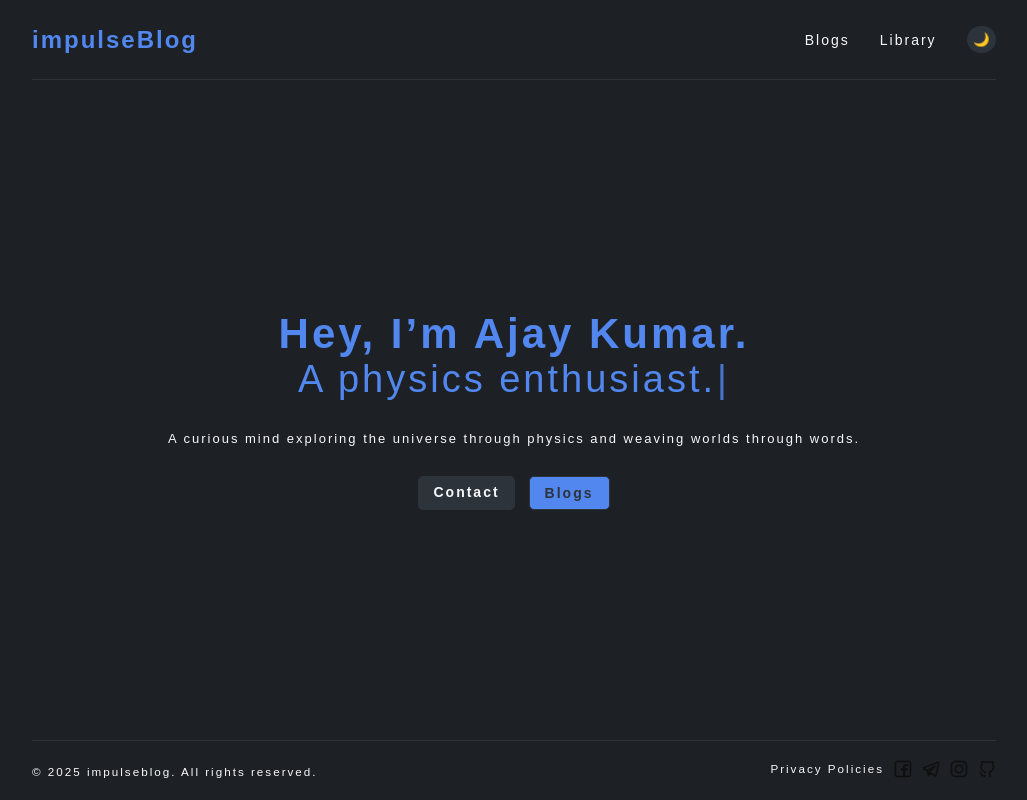
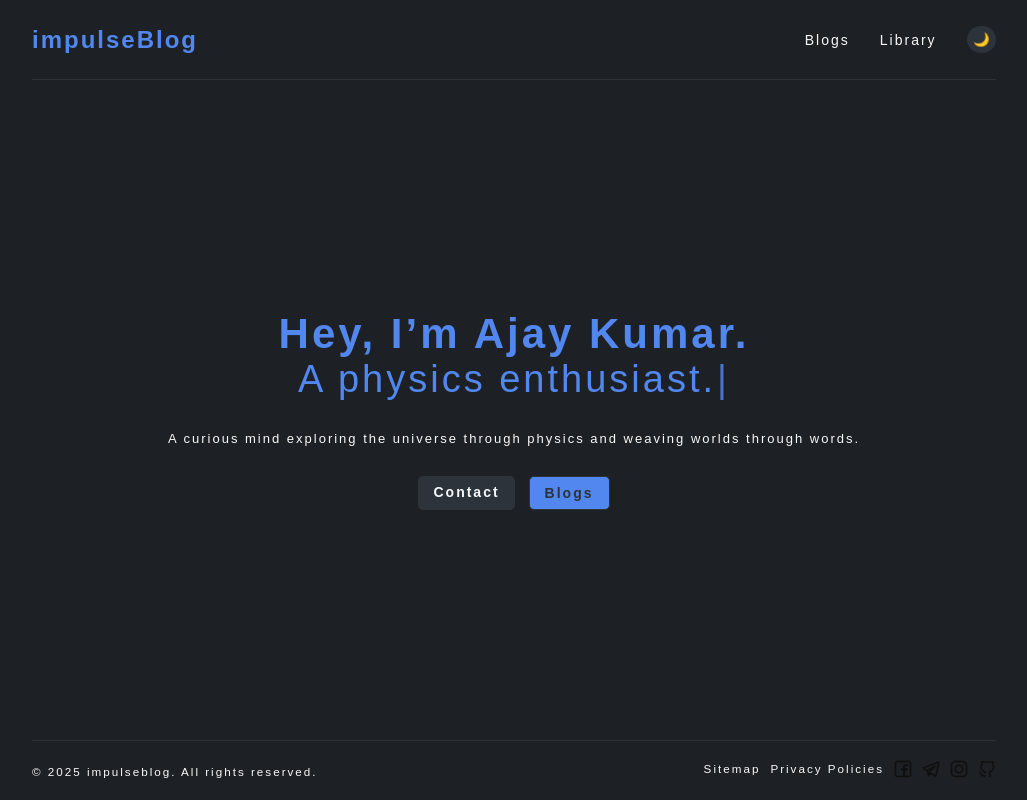
Before and after one commit to Ajay871c/ajaykumar, a Next.js app: page / in a window 1280 px wide. Shown: the whole page, without its empty margins (126-1153 px from the left). Built offline with nearby package versions, Linux system fonts and the light colour scheme.

Commit message:
seo optimised 4

```diff
--- a/src/components/Footer.jsx
+++ b/src/components/Footer.jsx
@@ -18,6 +18,7 @@ const Footer = () => {
                 </div>
 
                 <div className="socialLinks">
+                    <Link href="/sitemap.xml"><small>Sitemap</small></Link>
                     <Link href="/privacy"><small>Privacy Policies</small></Link>
                     <Link
                         href="https://facebook.com"
```
